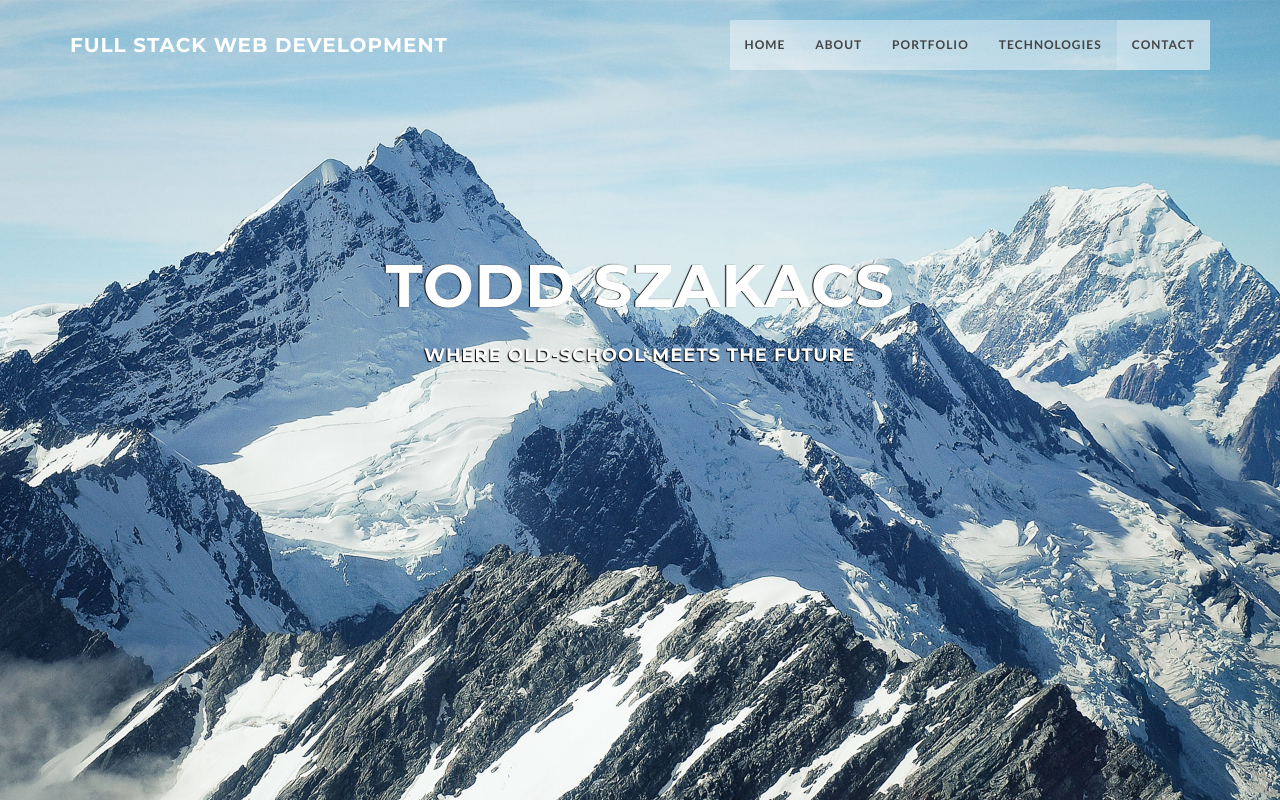
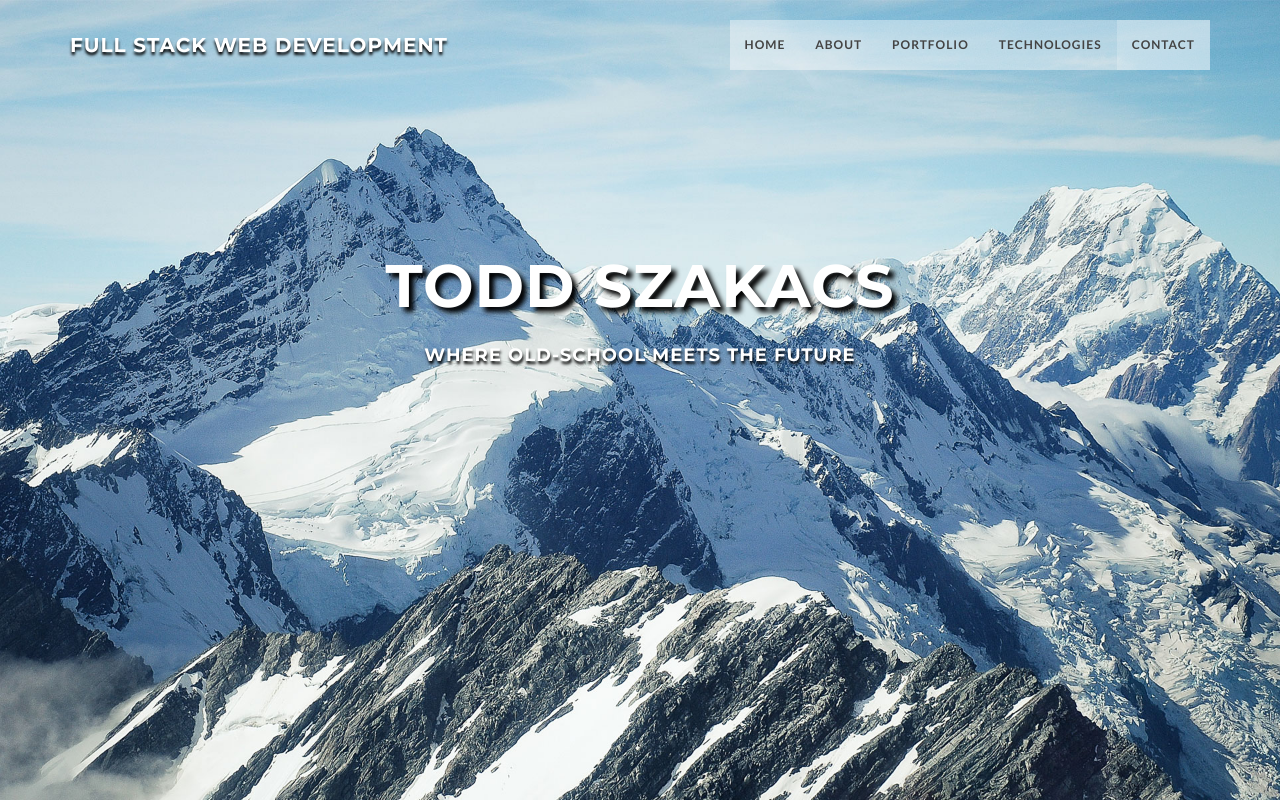
Before and after one commit to Shacko13/My-Portfolio, a plain HTML site: page index.html in a window 1280 px wide. Shown: the top 802 px of the page. Drawn offline with Linux system fonts and the light colour scheme.

Commit message:
styling changes

```diff
--- a/css/style.css
+++ b/css/style.css
@@ -70,13 +70,12 @@ a:focus {
 }
 
 .navbar-brand {
-    font-weight: 700;
-}
-.navbar-brand {
   height: 40px;
   padding: 5px 15px;
   font-size: 18px;
   line-height: 1em;
+  font-weight: 700;
+  text-shadow: 0px 3px 3px black;
 }
 
 .navbar-brand h1{
@@ -321,7 +320,6 @@ hr {
 
 .intro .slogan {
   text-align: center;
-
 }
 
 .intro .page-scroll {
@@ -338,7 +336,7 @@ hr {
 
 .intro .slogan h2 {
   color: #FFF;
-  text-shadow: none;
+  text-shadow: 5px 5px 5px black;
   font-size: 60px;
   line-height: 60px;
   font-weight: 700;
@@ -349,12 +347,11 @@ hr {
   border-width: 0px;
   border-color: #000;
   border-style: none;
-  text-shadow: -1px 0 1px #000;
 }
 
 .intro .slogan h4 {
   color: #fff;
-  text-shadow: -1px 1px 1px #000;
+  text-shadow: 1px 3px 3px black;
 }
 
 @media (max-width: 768px) {
```
